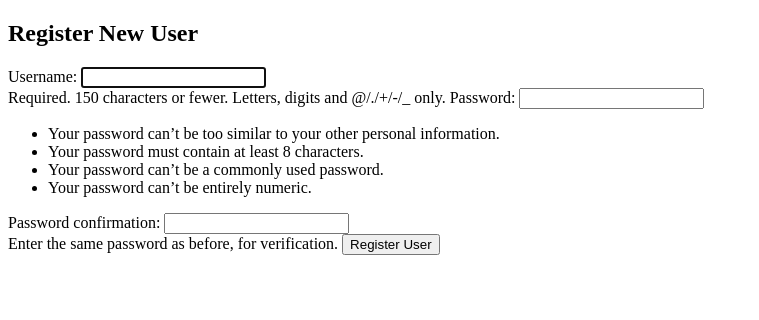
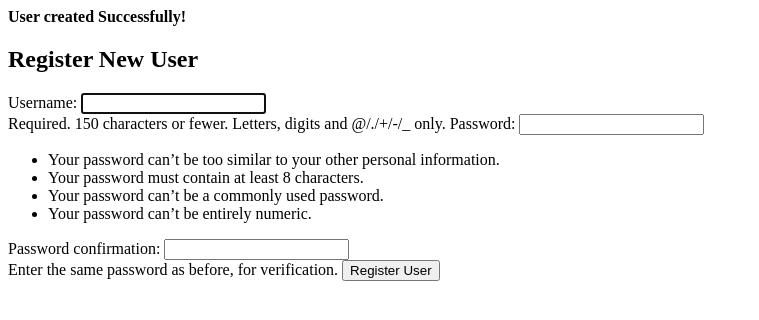
Before and after one commit to BishnuThapa/UserCreation-Django, a Django app: page / in a window 1280 px wide. Shown: the top 320 px of the page, without its empty margins (0-759 px from the left). Run offline with Django 4.2, Linux system fonts and the light colour scheme; one stand-in notice (Sample message) is shown.

Commit message:
success message showing in register page

```diff
--- a/templates/register.html
+++ b/templates/register.html
@@ -7,6 +7,7 @@
         <title>Document</title>
     </head>
     <body>
+        {% for message in messages %}<strong>User created Successfully!</strong>{% endfor %}
         <h2>Register New User</h2>
         <form method="post">
             {% csrf_token %}
```
Also changed, not shown: db.sqlite3.
